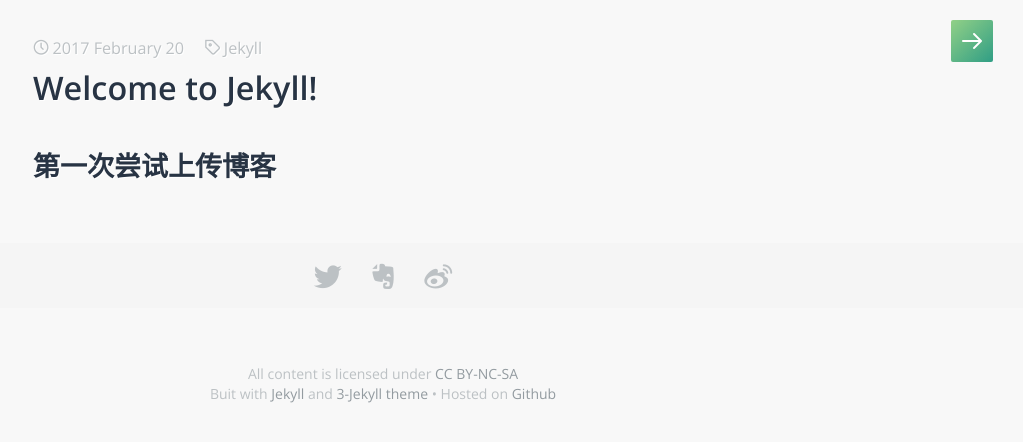
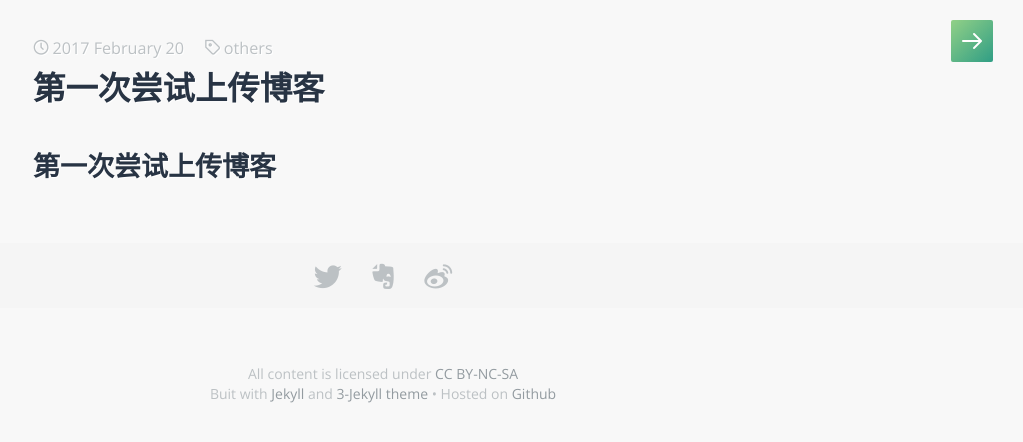
Before and after one commit to Weishenghua/Weishenghua.github.io, a Jekyll site: the page built from _posts/2017-02-20-my-very-first-post.markdown, in a window 1280 px wide. Shown: the top 442 px of the page, without its empty margins (257-1280 px from the left). Built offline with Jekyll 4.4.1, drawn with Linux system fonts in a browser that asks for light colours; some web fonts are replaced.

Commit message:
Update 2017-02-20-my-very-first-post.markdown

```diff
--- a/_posts/2017-02-20-my-very-first-post.markdown
+++ b/_posts/2017-02-20-my-very-first-post.markdown
@@ -1,8 +1,8 @@
 ---
 layout: post
-title:  "Welcome to Jekyll!"
+title:  "第一次尝试上传博客"
 date:   2017-02-20
 categories: others
-tags: Jekyll
+tags: others
 ---
 ## 第一次尝试上传博客
```
